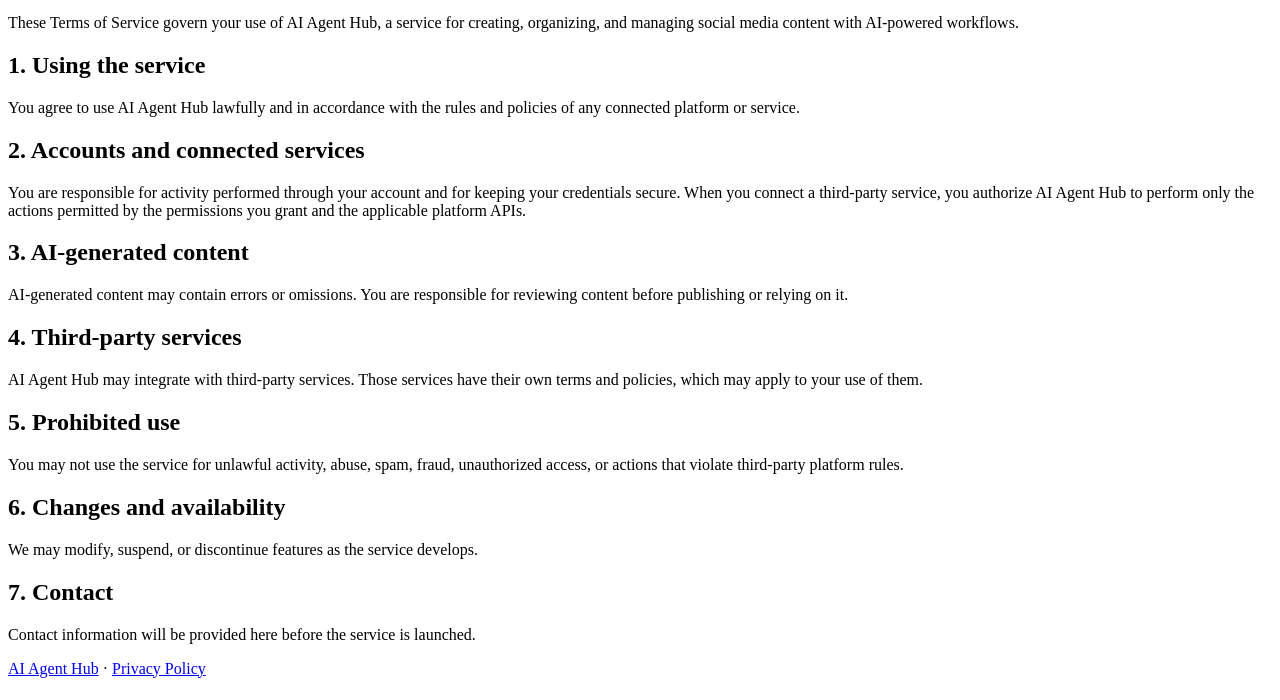
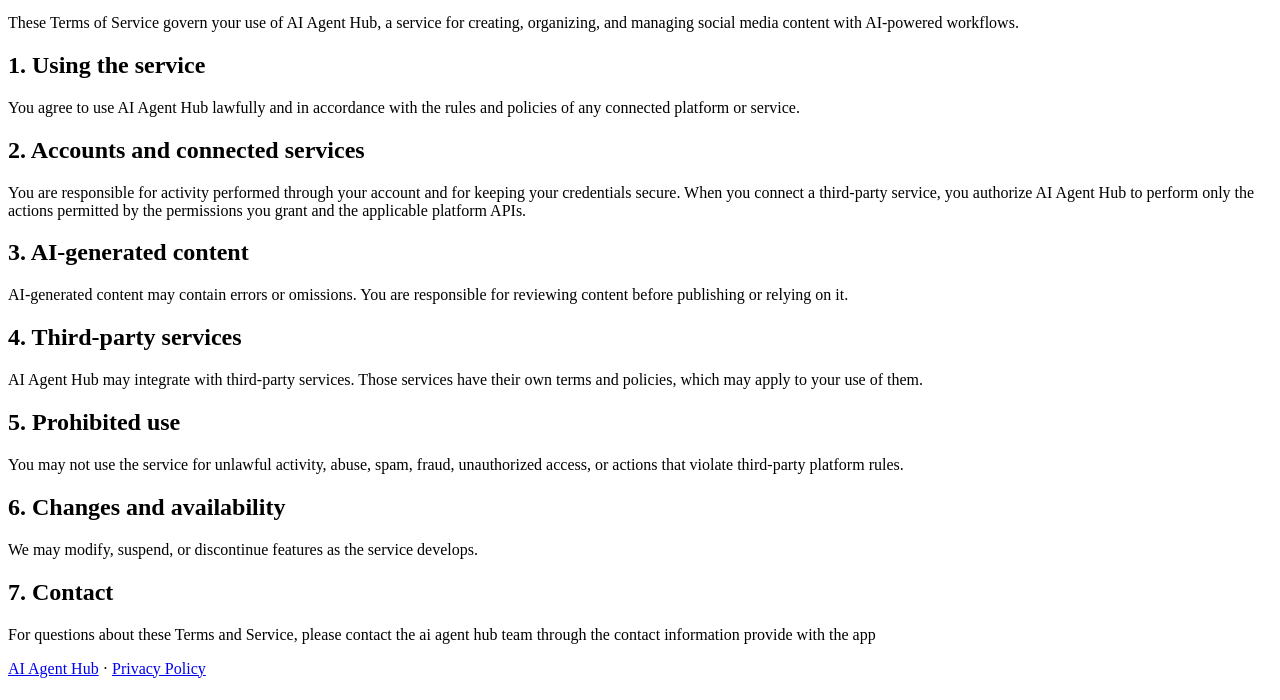
Before and after one commit to ananamousklown777-eng/Ai-agent-hub, a plain HTML site: page docs/terms.html in a window 1280 px wide. Shown: the part 100-800 px from the top of the page. Drawn offline with Linux system fonts and the light colour scheme.

Commit message:
Update terms.html

```diff
--- a/docs/terms.html
+++ b/docs/terms.html
@@ -18,7 +18,7 @@
 <h2>6. Changes and availability</h2>
 <p>We may modify, suspend, or discontinue features as the service develops.</p>
 <h2>7. Contact</h2>
-<p>Contact information will be provided here before the service is launched.</p>
+<p>For questions about these Terms and Service, please contact the ai agent hub team through the contact information provide with the app </p>
 <p><a href="index.html">AI Agent Hub</a> · <a href="privacy.html">Privacy Policy</a></p>
 </body>
 </html>
```
